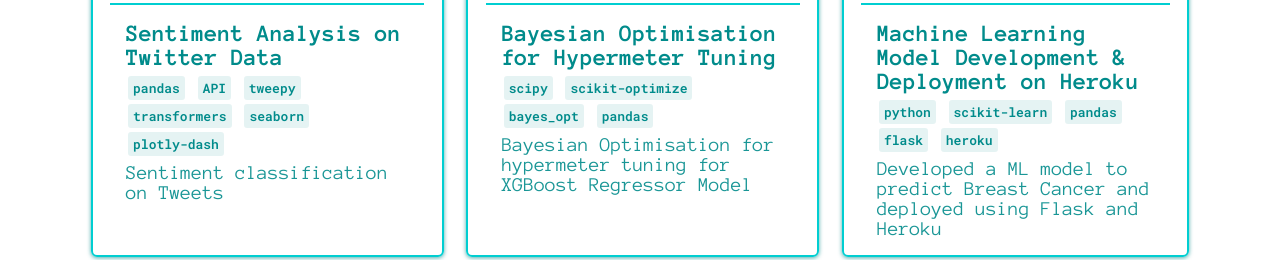
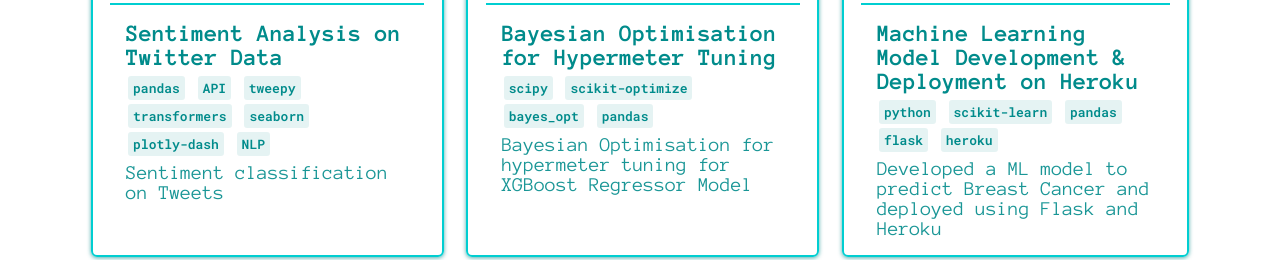
Before and after one commit to tomap-gaurav/tomap-gaurav.github.io, a plain HTML site: page index.html in a window 1280 px wide. Shown: the part 1580-1840 px from the top of the page. Drawn offline with Linux system fonts and the light colour scheme.

Commit message:
minor cerrections

```diff
--- a/index.html
+++ b/index.html
@@ -142,7 +142,7 @@
                             <button class="used_tech">transformers</button>
                             <button class="used_tech">seaborn</button>
                             <button class="used_tech">plotly-dash</button>
-
+                            <button class="used_tech">NLP</button>
                         </div>
                         <p>Sentiment classification on Tweets</p>
                     </div>
```
